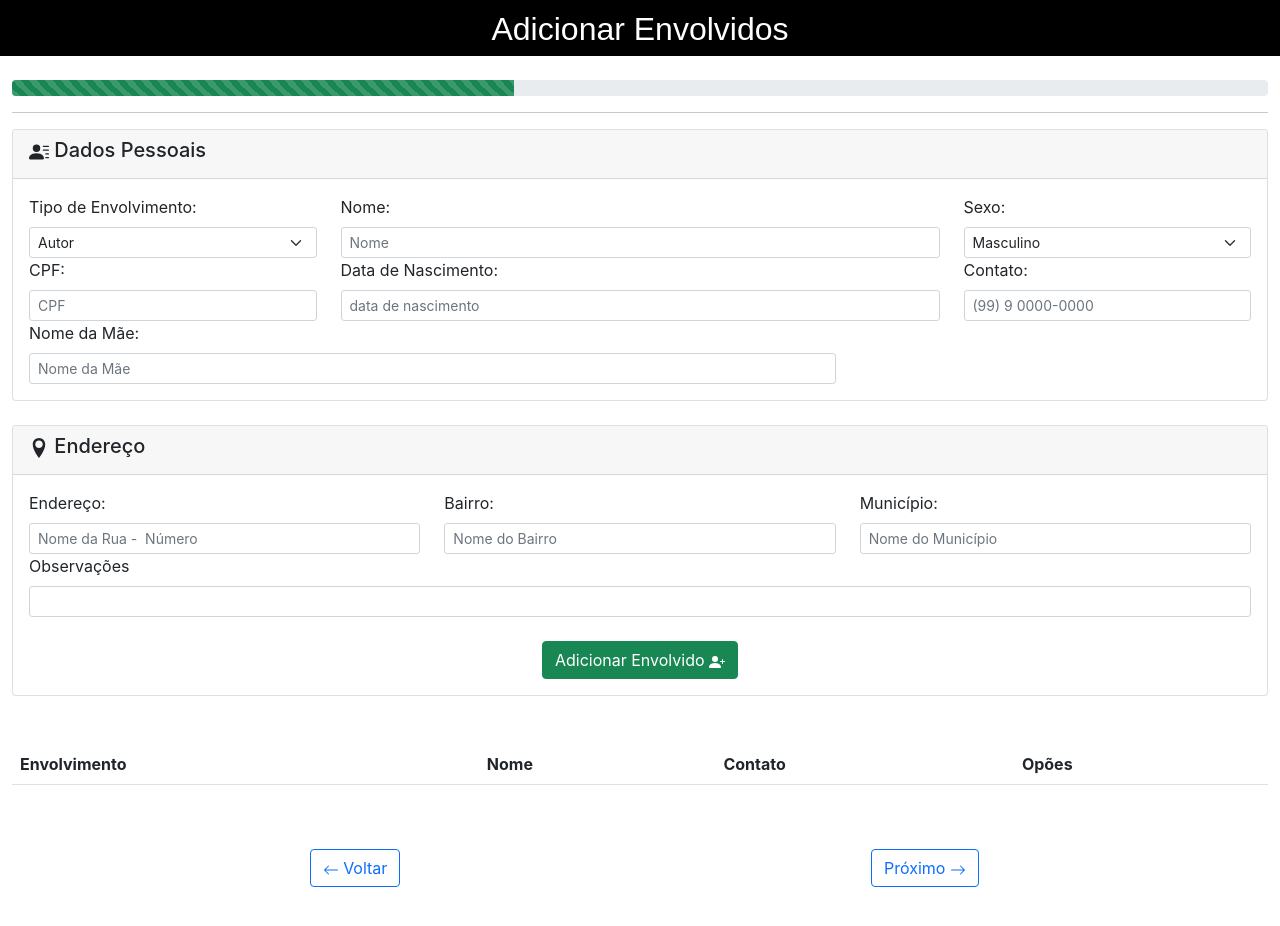
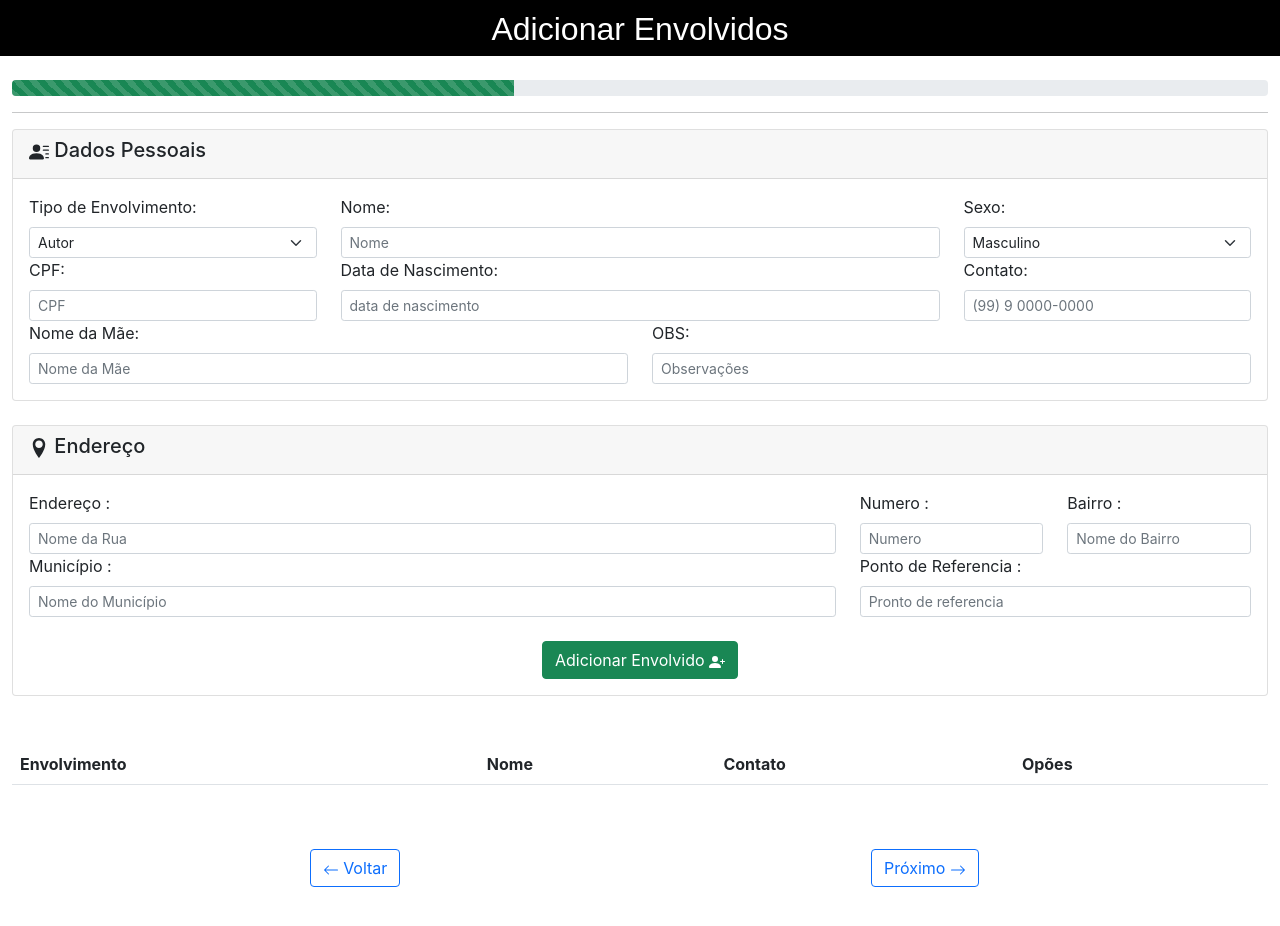
Before and after one commit to jairomartins/boonline4bpm, a React (Create React App) app: page /envolvido in a window 1280 px wide. Shown: the top 926 px of the page. Built offline with nearby package versions, Linux system fonts and the light colour scheme.

Commit message:
mudança formulario de envolvidos na ocorrencia, foi acrescentado campos de endereço

```diff
--- a/src/components/Envolvido/AddEnvolvido.jsx
+++ b/src/components/Envolvido/AddEnvolvido.jsx
@@ -17,6 +17,8 @@ function AddEnvolvido ({boletim, setBoletim}){
     const [sexo , setSexo]  = useState('Masculino')
     const [nascimento, setNascimento]  = useState('')
     const [endereco, setEndereco] = useState('')
+    const [numero, setNumero] = useState('')
+    const [pontoReferencia, setPontoReferencia] = useState('')
     const [bairro, setBairro] = useState('')
     const [municipio, setMunicipio] = useState('')
     const [telefone, setTelefone] = useState('')
@@ -34,6 +36,8 @@ function AddEnvolvido ({boletim, setBoletim}){
             sexo:sexo,
             nascimento:nascimento,
             endereco: endereco,
+            numero:numero,
+            pontoReferencia:pontoReferencia,
             municipio:municipio,
             telefone:telefone,
             nomeMae:nomeMae,
@@ -125,7 +129,7 @@ function AddEnvolvido ({boletim, setBoletim}){
                             </Col>
                         </Row>
                         <Row>
-                        <Col sm={8}>
+                        <Col sm={6}>
                             <Form.Label>Nome da Mãe:</Form.Label>
                             <Form.Control size="sm"
                                 type="text"
@@ -134,7 +138,15 @@ function AddEnvolvido ({boletim, setBoletim}){
                                 value={nomeMae}
                             />
                         </Col>
-
+                        <Col sm={6}>
+                            <Form.Label>OBS:</Form.Label>
+                            <Form.Control size="sm"
+                                type="text"
+                                onChange={(e)=>{setObs(e.target.value)}}
+                                placeholder="Observações"
+                                value={obs}
+                            />
+                        </Col>
                         </Row>
                     </Card.Body>
                 </Card>
@@ -149,42 +161,47 @@ function AddEnvolvido ({boletim, setBoletim}){
                     </Card.Header>
                     <Card.Body>
                     <Row>
-                    <Col sm={4}>
-                        <Form.Label>Endereço:</Form.Label>
-                        <Form.Control size="sm"
-                            type="text"
-                            onChange={(e)=>{setEndereco(e.target.value)}}
-                            placeholder="Nome da Rua -  Número"
-                            value={endereco}
-                        />
-                    </Col>
-                    <Col sm={4}>
-                        <Form.Label>Bairro:</Form.Label>
-                        <Form.Control size="sm"
-                            type="text"
-                            onChange={(e)=>{setBairro(e.target.value)}}
+                        <Col sm={8}>
+                            <Form.Label>Endereço : </Form.Label>
+                            <Form.Control
+                            size="sm"
+                            placeholder="Nome da Rua"
+
+                            onChange={(e)=>{setEndereco(e.target.value)}}/>
+                        </Col>
+                        <Col sm={2}>
+                            <Form.Label>Numero : </Form.Label>
+                            <Form.Control
+                            size="sm"
+                            placeholder="Numero"
+                            value={numero}
+                            onChange={(e)=>{setNumero(e.target.value)}}/>
+                        </Col>
+                        <Col sm={2}>
+                            <Form.Label>Bairro : </Form.Label>
+                            <Form.Control
+                            size="sm"
                             placeholder="Nome do Bairro"
-                            value={bairro}
-                        />
-                    </Col>
-                    <Col sm={4}>
-                        <Form.Label>Município:</Form.Label>
-                        <Form.Control size="sm"
-                            type="text"
-                            onChange={(e)=>{setMunicipio(e.target.value)}}
+                            onChange={(e)=>{setBairro(e.target.value)}}/>
+                        </Col>
+                    </Row>
+                    <Row>
+                        <Col sm={8}>
+                            <Form.Label>Município : </Form.Label>
+                            <Form.Control
+                            size="sm"
                             placeholder="Nome do Município"
-                            value={municipio}
-                        />
-                    </Col>
+                            defaultValue={boletim.municipio}
+                            onChange={(e)=>{setMunicipio(e.target.value)}}/>
+                        </Col>
 
-                    <Col>
-                            <Form.Label>Observações</Form.Label>
-                            <Form.Control size="sm"
-                                type="text"
-                                onChange={(e)=>{setObs(e.target.value)}}
-                                placeholder=""
-                                value={obs}
-                            />
+                        <Col>
+                            <Form.Label>Ponto de Referencia : </Form.Label>
+                            <Form.Control
+                            size="sm"
+                            placeholder="Pronto de referencia"
+
+                            onChange={(e)=>{setPontoReferencia(e.target.value)}}/>
                         </Col>
                     </Row>
                     <br/>
```
